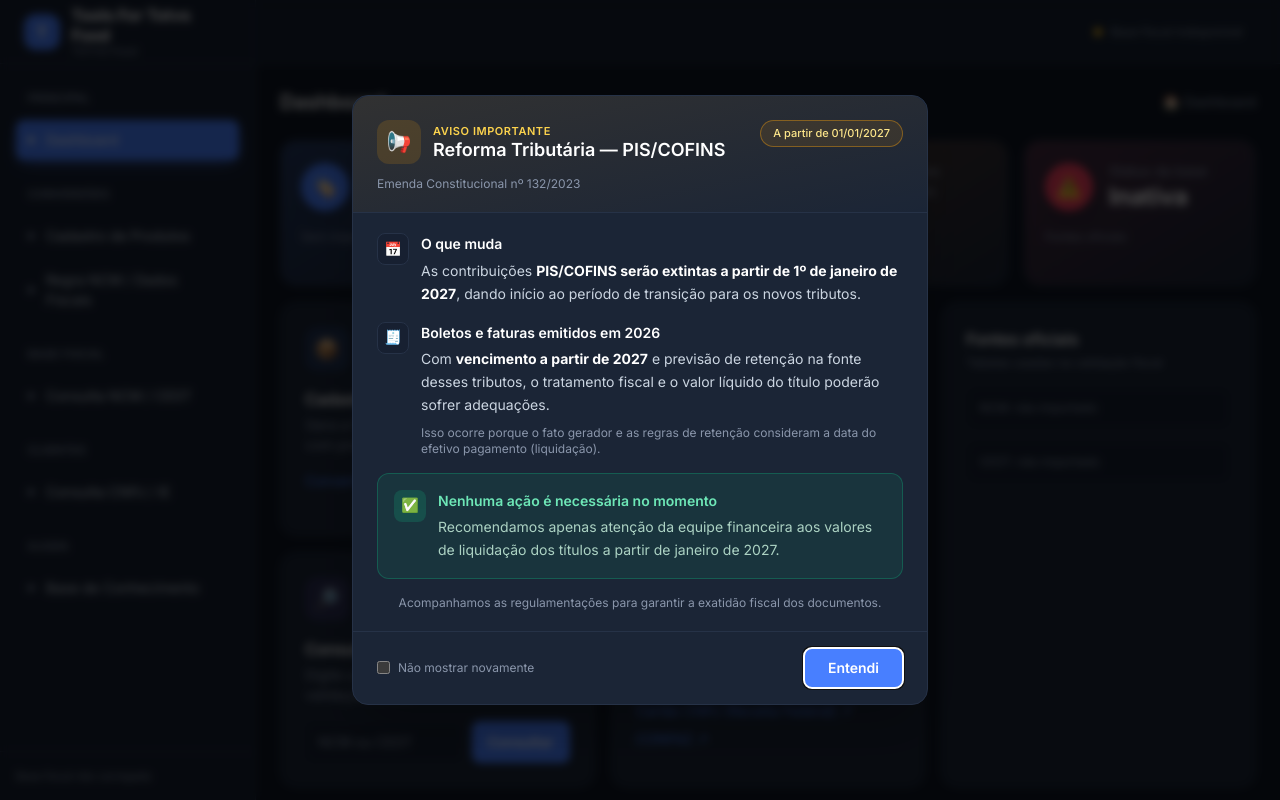
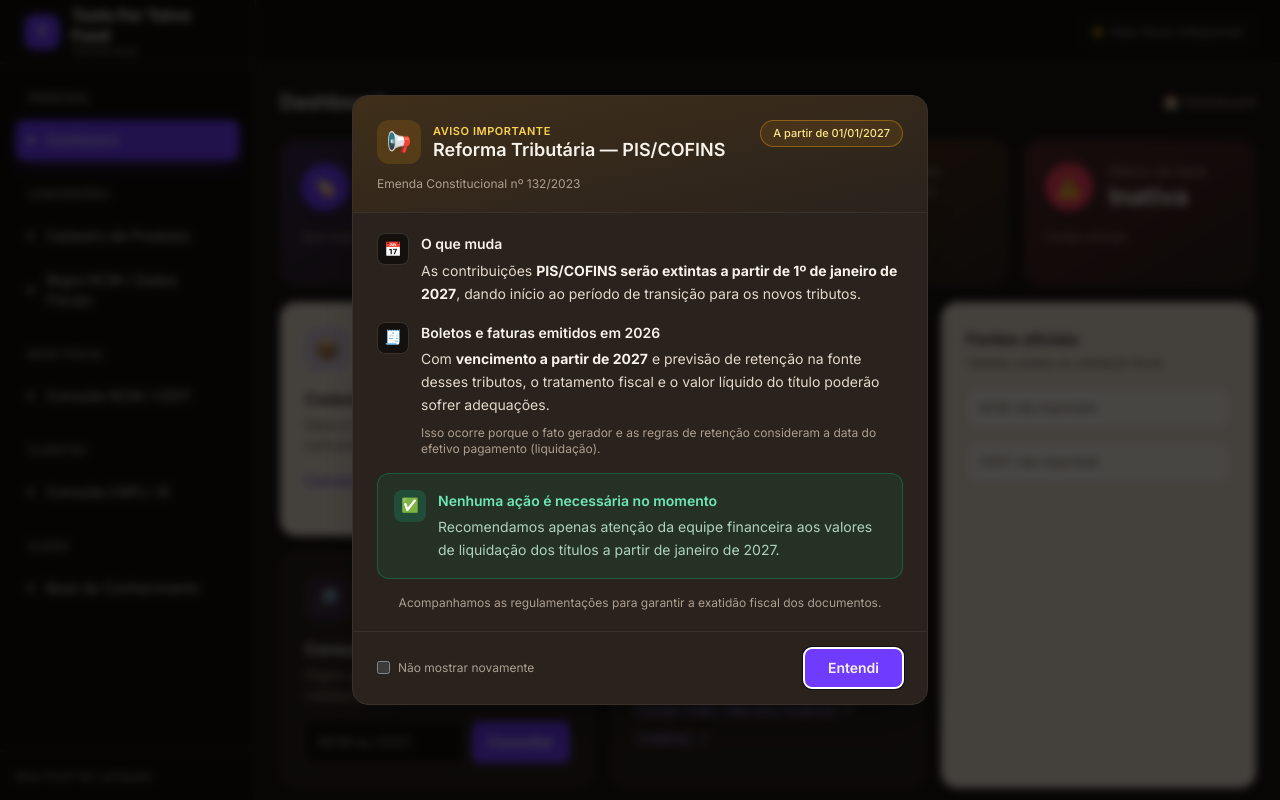
Before and after one commit to PapitoOpro/ImportacaoPlanilhaTOTVS, a FastAPI app: page / in a window 1280 px wide. Run offline with FastAPI, Linux system fonts and the light colour scheme; some libraries are stand-ins or nearby versions.

Commit message:
feat: novo tema visual com a paleta Telha (ébano, estuque, violeta)
Aplica a regra 60-30-10 ao front: fundo e cards em ébano, blocos de apoio
em estuque e violeta nos destaques. Cores de erro, aviso e sucesso mantidas.
Ignora a pasta .superpowers/.

Co-Authored-By: Claude Sonnet 5.5 <noreply@anthropic.com>

```diff
--- a/templates/index.html
+++ b/templates/index.html
@@ -16,41 +16,53 @@
         extend: {
           fontFamily: { sans: ['Inter', 'system-ui', 'sans-serif'] },
           colors: {
-            base:   '#0f1623',
-            panel:  '#172031',
-            card:   '#1b2536',
-            line:   '#263247',
-            muted:  '#8a96ab',
-            accent: '#487fff',
+            // Paleta Telha (60-30-10): ébano, estuque, violeta
+            base:   '#1c1612',
+            panel:  '#14100d',
+            card:   '#2a221c',
+            line:   '#3b312a',
+            muted:  '#ac9f91',
+            sand:   '#e3d9cc',
+            accent: { DEFAULT: '#6f3cff', soft: '#b094ff', hover: '#5a2be0' },
+            white:  '#f7f2ea',
+            slate:  { 200: '#ede5da', 300: '#e3d9cc', 400: '#c4b8a9', 500: '#8a7d70' },
           },
         },
       },
     };
   </script>
   <style>
-    body { background: #0f1623; color-scheme: dark; }
-    .drop-active { border-color: #487fff !important; background: rgba(72,127,255,.08); }
+    body { background: #1c1612; color-scheme: dark; }
+    .drop-active { border-color: #6f3cff !important; background: rgba(111,60,255,.08); }
     .fade-in { animation: fadeIn .3s ease; }
     @keyframes fadeIn { from { opacity: 0; transform: translateY(8px); } to { opacity: 1; transform: translateY(0); } }
-    .nav-link.active { background: #487fff; color: #fff; box-shadow: 0 6px 16px -6px rgba(72,127,255,.7); }
+    .nav-link.active { background: #6f3cff; color: #f7f2ea; box-shadow: 0 6px 16px -6px rgba(111,60,255,.7); }
     .nav-link.active .nav-dot { background: #fff; }
     ::-webkit-scrollbar { width: 8px; height: 8px; }
-    ::-webkit-scrollbar-thumb { background: #263247; border-radius: 8px; }
+    ::-webkit-scrollbar-thumb { background: #3b312a; border-radius: 8px; }
+    /* ---- Blocos claros (estuque) ---- */
+    .bg-card.sand { background: #e3d9cc; border-color: #e3d9cc; color: #1c1612; }
+    .sand .text-white, .sand .text-slate-200 { color: #1c1612; }
+    .sand .text-muted, .sand .text-slate-400 { color: #55493f; }
+    .sand .text-accent-soft, .sand .step { color: #4a1fc2; }
+    .sand .text-emerald-400 { color: #065f46; }
+    .sand .text-amber-300 { color: #854d0e; }
+    .sand .bg-panel { background: #f1ebe2; border-color: #cdc0b0; }
     /* ---- Base de Conhecimento ---- */
     .kb-item { border-left: 2px solid transparent; }
-    .kb-item.active { background: #172031; color: #fff; border-left-color: #487fff; }
+    .kb-item.active { background: #14100d; color: #f7f2ea; border-left-color: #6f3cff; }
     .kb-chevron { transition: transform .15s ease; }
     .kb-group[open] .kb-chevron { transform: rotate(90deg); }
-    .kb-article { font-size: 15px; line-height: 1.7; color: #c3ccdb; max-width: 78ch; overflow-wrap: anywhere; }
+    .kb-article { font-size: 15px; line-height: 1.7; color: #d8cec1; max-width: 78ch; overflow-wrap: anywhere; }
     /* mantém quebras de linha e recuos exatamente como digitados */
     .kb-article p, .kb-article li { white-space: pre-wrap; }
     .kb-article h1, .kb-article h2, .kb-article h3, .kb-article h4 {
-      color: #fff; font-weight: 600; line-height: 1.35; letter-spacing: -.01em; scroll-margin-top: 5.5rem;
+      color: #f7f2ea; font-weight: 600; line-height: 1.35; letter-spacing: -.01em; scroll-margin-top: 5.5rem;
     }
     .kb-article h1 { font-size: 1.3rem; margin: 2rem 0 .75rem; }
-    .kb-article h2 { font-size: 1.125rem; margin: 2rem 0 .75rem; padding-top: 1.5rem; border-top: 1px solid #263247; }
+    .kb-article h2 { font-size: 1.125rem; margin: 2rem 0 .75rem; padding-top: 1.5rem; border-top: 1px solid #3b312a; }
     .kb-article h3 { font-size: 1rem; margin: 1.5rem 0 .5rem; }
-    .kb-article h4 { font-size: .9rem; margin: 1.25rem 0 .5rem; color: #cbd5e1; }
+    .kb-article h4 { font-size: .9rem; margin: 1.25rem 0 .5rem; color: #e3d9cc; }
     .kb-article h1 + h2, .kb-article h2 + h2, .kb-article h2 + h3, .kb-article h3 + h3 {
       margin-top: .75rem; padding-top: 0; border-top: 0;
     }
@@ -157,17 +169,17 @@
 
         <div class="grid lg:grid-cols-3 gap-4 mt-4">
           <div class="lg:col-span-2 grid sm:grid-cols-2 gap-4">
-            <a href="#produtos" class="group bg-card border border-line rounded-2xl p-6 hover:border-accent transition">
-              <div class="w-11 h-11 rounded-xl bg-accent/15 text-accent flex items-center justify-center text-xl">📦</div>
+            <a href="#produtos" class="sand group bg-card border border-line rounded-2xl p-6 hover:border-accent transition">
+              <div class="w-11 h-11 rounded-xl bg-accent/15 text-accent-soft flex items-center justify-center text-xl">📦</div>
               <p class="font-semibold text-white mt-4">Cadastro de Produtos</p>
               <p class="text-sm text-muted mt-1">Gera a PlanilhaImportaçãoLoja.xlsm com produtos, grupos e unidades.</p>
-              <p class="text-sm text-accent mt-4 group-hover:translate-x-1 transition">Converter →</p>
+              <p class="text-sm text-accent-soft mt-4 group-hover:translate-x-1 transition">Converter →</p>
             </a>
             <a href="#regras-ncm" class="group bg-card border border-line rounded-2xl p-6 hover:border-accent transition">
               <div class="w-11 h-11 rounded-xl bg-emerald-500/15 text-emerald-400 flex items-center justify-center text-xl">🧾</div>
               <p class="font-semibold text-white mt-4">Regra NCM / Dados Fiscais</p>
               <p class="text-sm text-muted mt-1">Gera a ImportacaoRegraNCMDadosFiscais.xlsx com validação oficial de NCM/CEST.</p>
-              <p class="text-sm text-accent mt-4 group-hover:translate-x-1 transition">Converter →</p>
+              <p class="text-sm text-accent-soft mt-4 group-hover:translate-x-1 transition">Converter →</p>
             </a>
             <form id="homeBusca" class="bg-card border border-line rounded-2xl p-6 flex flex-col">
               <div class="w-11 h-11 rounded-xl bg-violet-500/15 text-violet-400 flex items-center justify-center text-xl">🔎</div>
@@ -175,7 +187,7 @@
               <p class="text-sm text-muted mt-1">Digite um NCM ou CEST e veja a validação oficial.</p>
               <div class="flex gap-2 mt-4">
                 <input name="codigo" type="text" required maxlength="20" placeholder="NCM ou CEST" class="field" aria-label="NCM ou CEST" />
-                <button type="submit" class="bg-accent hover:bg-blue-500 text-white text-sm font-semibold px-4 rounded-lg transition">Consultar</button>
+                <button type="submit" class="bg-accent hover:bg-accent-hover text-white text-sm font-semibold px-4 rounded-lg transition">Consultar</button>
               </div>
             </form>
             <div class="bg-card border border-line rounded-2xl p-6">
@@ -183,12 +195,12 @@
               <p class="font-semibold text-white mt-4">Ferramentas externas</p>
               <p class="text-sm text-muted mt-1">Abrem em nova aba.</p>
               <ul class="mt-4 flex flex-col gap-2 text-sm">
-                <li><a href="https://solucoes.receita.fazenda.gov.br/Servicos/cnpjreva/Cnpjreva_Solicitacao.asp" target="_blank" rel="noopener noreferrer" class="text-accent hover:underline">Cartão CNPJ (Receita Federal) ↗</a></li>
-                <li><a href="https://www.confaz.fazenda.gov.br/" target="_blank" rel="noopener noreferrer" class="text-accent hover:underline">CONFAZ ↗</a></li>
+                <li><a href="https://solucoes.receita.fazenda.gov.br/Servicos/cnpjreva/Cnpjreva_Solicitacao.asp" target="_blank" rel="noopener noreferrer" class="text-accent-soft hover:underline">Cartão CNPJ (Receita Federal) ↗</a></li>
+                <li><a href="https://www.confaz.fazenda.gov.br/" target="_blank" rel="noopener noreferrer" class="text-accent-soft hover:underline">CONFAZ ↗</a></li>
               </ul>
             </div>
           </div>
-          <div class="bg-card border border-line rounded-2xl p-6">
+          <div class="sand bg-card border border-line rounded-2xl p-6">
             <p class="font-semibold text-white">Fontes oficiais</p>
             <p class="text-xs text-muted mt-1">Tabelas usadas na validação fiscal</p>
             <div id="homeFontes" class="mt-4 flex flex-col gap-3 text-sm"></div>
@@ -225,7 +237,7 @@
             </div>
             <div data-slot="actions"></div>
           </div>
-          <div class="bg-card border border-line rounded-2xl p-6 text-sm">
+          <div class="sand bg-card border border-line rounded-2xl p-6 text-sm">
             <p class="font-semibold text-white">Como funciona</p>
             <ol class="mt-4 flex flex-col gap-3 text-muted">
               <li><span class="step">1</span> Envie a planilha de cadastro do cliente (.xls, .xlsx ou .csv).</li>
@@ -272,7 +284,7 @@
             </div>
             <div data-slot="actions"></div>
           </div>
-          <div class="bg-card border border-line rounded-2xl p-6 text-sm">
+          <div class="sand bg-card border border-line rounded-2xl p-6 text-sm">
             <p class="font-semibold text-white">Como funciona</p>
             <ol class="mt-4 flex flex-col gap-3 text-muted">
               <li><span class="step">1</span> Use a mesma planilha de cadastro de produtos do cliente.</li>
@@ -341,7 +353,7 @@
             <label class="field-label">Data de referência</label>
             <input name="data" type="date" class="field" />
           </div>
-          <button type="submit" class="bg-accent hover:bg-blue-500 text-white font-semibold py-2.5 rounded-lg transition">Consultar</button>
+          <button type="submit" class="bg-accent hover:bg-accent-hover text-white font-semibold py-2.5 rounded-lg transition">Consultar</button>
         </form>
         <div id="consultaResultado" class="mt-4"></div>
       </section>
@@ -354,7 +366,7 @@
             <label class="field-label" for="cnpjInput">CNPJ</label>
             <input id="cnpjInput" name="cnpj" type="text" required maxlength="18" placeholder="00.000.000/0000-00" class="field" />
           </div>
-          <button type="submit" class="bg-accent hover:bg-blue-500 text-white font-semibold py-2.5 rounded-lg transition">Consultar</button>
+          <button type="submit" class="bg-accent hover:bg-accent-hover text-white font-semibold py-2.5 rounded-lg transition">Consultar</button>
         </form>
         <div id="cnpjResultado" class="mt-4" aria-live="polite"></div>
       </section>
@@ -385,7 +397,7 @@
               <span class="inline-flex items-center gap-2 text-xs text-emerald-300"><span class="w-1.5 h-1.5 rounded-full bg-emerald-400"></span> Modo administrador</span>
               <div class="flex-1"></div>
               <button type="button" id="kbCatBtn" class="inline-flex items-center gap-1.5 hover:bg-panel border border-line text-slate-200 text-sm font-medium px-3.5 py-2 rounded-lg transition"><span data-ico="folder"></span> Categorias</button>
-              <button type="button" id="kbNovo" class="inline-flex items-center gap-1.5 bg-accent hover:bg-blue-500 text-white text-sm font-medium px-3.5 py-2 rounded-lg transition"><span data-ico="plus"></span> Novo artigo</button>
+              <button type="button" id="kbNovo" class="inline-flex items-center gap-1.5 bg-accent hover:bg-accent-hover text-white text-sm font-medium px-3.5 py-2 rounded-lg transition"><span data-ico="plus"></span> Novo artigo</button>
               <button type="button" id="kbPdfBtn" class="inline-flex items-center gap-1.5 hover:bg-panel border border-line text-slate-200 text-sm font-medium px-3.5 py-2 rounded-lg transition"><span data-ico="upload"></span> Importar PDF</button>
               <input type="file" id="kbPdf" accept="application/pdf,.pdf" class="hidden" />
               <button type="button" id="kbSair" class="text-muted hover:text-white text-sm px-2 py-2">Sair</button>
@@ -394,7 +406,7 @@
             <div id="kbLeitor" class="bg-card border border-line rounded-2xl p-6 md:p-8 min-h-[300px]"></div>
 
             <form id="kbEditor" class="hidden bg-card border border-line rounded-2xl p-6 flex flex-col gap-4">
-              <div id="kbEditorInfo" class="hidden bg-accent/10 border border-accent/30 rounded-lg p-3 text-sm text-blue-300"></div>
+              <div id="kbEditorInfo" class="hidden bg-accent/10 border border-accent/30 rounded-lg p-3 text-sm text-accent-soft"></div>
               <div class="grid sm:grid-cols-3 gap-4">
                 <div class="sm:col-span-2">
                   <label class="field-label">Título</label>
@@ -446,7 +458,7 @@
     </div>
     <form id="kbCatNova" class="flex gap-2 px-6 py-4 border-b border-line">
       <input name="nome" required maxlength="60" placeholder="Nome da nova categoria" aria-label="Nome da nova categoria" class="field" />
-      <button type="submit" class="inline-flex items-center gap-1.5 shrink-0 bg-accent hover:bg-blue-500 text-white text-sm font-medium px-4 rounded-lg transition"><span data-ico="plus"></span> Adicionar</button>
+      <button type="submit" class="inline-flex items-center gap-1.5 shrink-0 bg-accent hover:bg-accent-hover text-white text-sm font-medium px-4 rounded-lg transition"><span data-ico="plus"></span> Adicionar</button>
     </form>
     <div id="kbCatErro" class="hidden mx-6 mt-4 bg-rose-500/10 border border-rose-500/30 rounded-lg px-3 py-2 text-rose-300 text-sm"></div>
     <div id="kbCatLista" class="flex-1 overflow-y-auto px-6 py-2"></div>
@@ -503,9 +515,9 @@
 
     <div class="flex flex-wrap items-center justify-between gap-3 px-6 py-4 border-t border-line">
       <label class="flex items-center gap-2 text-xs text-muted cursor-pointer select-none">
-        <input id="avisoNaoMostrar" type="checkbox" class="accent-[#487fff]" /> Não mostrar novamente
+        <input id="avisoNaoMostrar" type="checkbox" class="accent-[#6f3cff]" /> Não mostrar novamente
       </label>
-      <button type="button" id="avisoFechar" class="bg-accent hover:bg-blue-500 text-white text-sm font-semibold px-6 py-2.5 rounded-lg transition">Entendi</button>
+      <button type="button" id="avisoFechar" class="bg-accent hover:bg-accent-hover text-white text-sm font-semibold px-6 py-2.5 rounded-lg transition">Entendi</button>
     </div>
   </div>
 </div>
@@ -513,7 +525,7 @@
 <!-- ===================== COMPONENTES ===================== -->
 <template id="tpl-dropzone">
   <div class="dropzone border-2 border-dashed border-line rounded-xl p-10 text-center cursor-pointer transition-all hover:border-accent/60">
-    <div class="w-12 h-12 mx-auto rounded-full bg-accent/15 text-accent flex items-center justify-center">
+    <div class="w-12 h-12 mx-auto rounded-full bg-accent/15 text-accent-soft flex items-center justify-center">
       <svg class="w-6 h-6" fill="none" stroke="currentColor" viewBox="0 0 24 24">
         <path stroke-linecap="round" stroke-linejoin="round" stroke-width="1.8"
               d="M3 16.5v2.25A2.25 2.25 0 005.25 21h13.5A2.25 2.25 0 0021 18.75V16.5m-13.5-9L12 3m0 0l4.5 4.5M12 3v13.5"/>
@@ -526,13 +538,13 @@
   <input type="file" accept=".xls,.xlsx,.xlsm,.csv" class="file-input hidden" />
   <div class="file-info hidden mt-4 flex items-center gap-3 p-3 bg-accent/10 border border-accent/30 rounded-lg">
     <span>📄</span>
-    <span class="file-name text-sm text-blue-300 font-medium truncate flex-1"></span>
+    <span class="file-name text-sm text-accent-soft font-medium truncate flex-1"></span>
     <button type="button" class="btn-reset text-muted hover:text-white shrink-0" aria-label="Remover arquivo">✕</button>
   </div>
 </template>
 
 <template id="tpl-actions">
-  <button type="button" class="btn-processar hidden mt-5 w-full bg-accent hover:bg-blue-500 text-white font-semibold py-3 rounded-lg transition">
+  <button type="button" class="btn-processar hidden mt-5 w-full bg-accent hover:bg-accent-hover text-white font-semibold py-3 rounded-lg transition">
     Processar planilha
   </button>
   <div class="loading hidden mt-5 flex items-center justify-center gap-3 text-muted">
@@ -663,7 +675,7 @@
 
   const STATUS_FISCAL = {
     VALID:             { label: 'NCM e CEST relacionados',   badge: 'bg-emerald-500/15 text-emerald-300 border-emerald-500/30', color: '#10b981', ok: true },
-    NO_CEST:           { label: 'Sem CEST relacionado',      badge: 'bg-slate-500/15 text-slate-300 border-slate-500/30',       color: '#64748b', ok: true },
+    NO_CEST:           { label: 'Sem CEST relacionado',      badge: 'bg-slate-500/15 text-slate-300 border-slate-500/30',       color: '#8a7d70', ok: true },
     MULTIPLE_CEST:     { label: 'Múltiplos CESTs possíveis', badge: 'bg-amber-500/15 text-amber-300 border-amber-500/30',       color: '#f59e0b' },
     NEEDS_REVIEW:      { label: 'Necessita revisão',         badge: 'bg-yellow-500/15 text-yellow-300 border-yellow-500/30',    color: '#eab308' },
     NCM_CEST_MISMATCH: { label: 'CEST sem relação com NCM',  badge: 'bg-orange-500/15 text-orange-300 border-orange-500/30',    color: '#f97316' },
@@ -750,7 +762,7 @@
     const atencao = (data.analise || []).filter(a => !STATUS_FISCAL[a.status]?.ok);
 
     const legenda = resumo.map(([k, n]) => {
-      const st = STATUS_FISCAL[k] || { label: k, color: '#64748b' };
+      const st = STATUS_FISCAL[k] || { label: k, color: '#8a7d70' };
       const pct = Math.round((n / total) * 100);
       return `
         <div>
@@ -782,7 +794,7 @@
             </div>
           </div>
           <div class="mt-6 flex flex-col gap-3">${legenda}</div>
-          ${data.arquivo_analise ? `<button type="button" class="btn-analise mt-6 w-full bg-accent/15 hover:bg-accent/25 text-blue-300 border border-accent/30 font-medium py-2.5 rounded-lg text-sm transition">📊 Baixar análise completa</button>` : ''}
+          ${data.arquivo_analise ? `<button type="button" class="btn-analise mt-6 w-full bg-accent/15 hover:bg-accent/25 text-accent-soft border border-accent/30 font-medium py-2.5 rounded-lg text-sm transition">📊 Baixar análise completa</button>` : ''}
           ${data.arquivo_ncm_cadastrar ? `<button type="button" class="btn-ncm-cadastrar mt-3 w-full bg-amber-500/15 hover:bg-amber-500/25 text-amber-300 border border-amber-500/30 font-medium py-2.5 rounded-lg text-sm transition">📋 NCMs a cadastrar no TOTVS (${(data.ncms_cadastrar || []).length})</button>` : ''}
         </div>
         <div class="lg:col-span-2 bg-card border border-line rounded-2xl p-6">
@@ -822,8 +834,8 @@
         type: 'doughnut',
         data: {
           labels: resumo.map(([k]) => STATUS_FISCAL[k]?.label || k),
-          datasets: [{ data: resumo.map(([, n]) => n), backgroundColor: resumo.map(([k]) => STATUS_FISCAL[k]?.color || '#64748b'),
-                       borderColor: '#1b2536', borderWidth: 3 }],
+          datasets: [{ data: resumo.map(([, n]) => n), backgroundColor: resumo.map(([k]) => STATUS_FISCAL[k]?.color || '#8a7d70'),
+                       borderColor: '#2a221c', borderWidth: 3 }],
         },
         options: { cutout: '72%', maintainAspectRatio: false, plugins: { legend: { display: false } } },
       });
@@ -1184,12 +1196,12 @@
             <span class="${i.ativa ? 'text-emerald-400' : 'text-rose-400'}">${i.ativa ? 'Ativa' : 'Não ativa'}</span>
           </li>`).join('')}</ul>`;
     const atividades = [r.cnae_principal, ...r.cnaes_secundarios].map((a, i) => `
-      <li><span class="font-mono text-white">${esc(a.codigo)}</span> ${esc(a.descricao)}${i ? '' : ' <span class="text-accent">(principal)</span>'}</li>`).join('');
+      <li><span class="font-mono text-white">${esc(a.codigo)}</span> ${esc(a.descricao)}${i ? '' : ' <span class="text-accent-soft">(principal)</span>'}</li>`).join('');
 
     return `<div class="flex flex-col gap-4">
       <div class="flex flex-wrap items-center justify-between gap-3 border rounded-xl p-4 ${COR_CNPJ[r.status.cor] || COR_CNPJ.cinza}">
         <p class="font-semibold">${esc(r.status.texto)}</p>
-        <button id="cnpjPdf" type="button" class="bg-accent hover:bg-blue-500 text-white text-sm font-semibold px-4 py-2 rounded-lg">Salvar em PDF</button>
+        <button id="cnpjPdf" type="button" class="bg-accent hover:bg-accent-hover text-white text-sm font-semibold px-4 py-2 rounded-lg">Salvar em PDF</button>
       </div>
       ${bloco(esc(r.razao_social), grade([
         campo('CNPJ', fmtCnpj(r.cnpj)), campo('Nome fantasia', r.nome_fantasia), campo('Tipo', r.tipo),
@@ -1429,7 +1441,7 @@
       <header class="border-b border-line pb-5 mb-6">
         <div class="flex flex-wrap items-start justify-between gap-3">
           <div class="min-w-0">
-            <span class="text-[11px] uppercase tracking-wider text-accent font-semibold">${esc(a.categoria)}</span>
+            <span class="text-[11px] uppercase tracking-wider text-accent-soft font-semibold">${esc(a.categoria)}</span>
             <h2 class="text-2xl font-semibold text-white mt-1.5 leading-tight tracking-tight">${esc(a.titulo)}</h2>
           </div>
           ${KB.senha ? `<div class="flex flex-wrap items-center gap-2">
```
Also changed, not shown: other parts of templates/index.html (+15 -15 lines), 1 other file.
